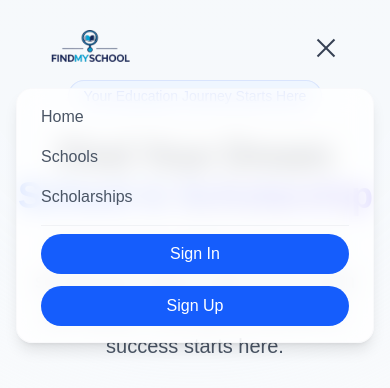
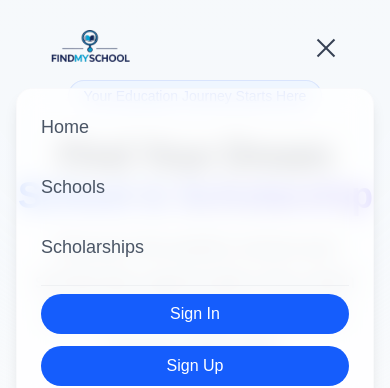
Before and after one commit to Loydie123/findmyschool, a Next.js app: page / in a window 390 px wide. Both pictures are taken after a click on the button "Toggle menu". Shown: the top 388 px of the page. Built offline with nearby package versions, Linux system fonts and the light colour scheme.

Commit message:
Fix ESLint errors and update NavLinks component with mobile styles

```diff
--- a/src/components/layout-navbar.tsx
+++ b/src/components/layout-navbar.tsx
@@ -6,12 +6,6 @@ import { NavLinks } from '@/components/ui/nav-links';
 import { AuthButtons } from '@/components/auth/auth-buttons';
 import { AnimatedMenu } from '@/components/ui/animated-menu';
 import { BurgerButton } from '@/components/ui/burger-button';
-
-const navigation = [
-  { name: 'Home', href: '/' },
-  { name: 'Schools', href: '/schools' },
-  { name: 'Scholarships', href: '/scholarships' },
-];
 
 export function Navbar() {
   const [isScrolled, setIsScrolled] = useState(false);
--- a/src/components/sections/features.tsx
+++ b/src/components/sections/features.tsx
@@ -102,7 +102,7 @@ export function Features({
           whileInView="visible"
           viewport={{ once: true }}
         >
-          {features.map((feature, index) => {
+          {features.map((feature) => {
             const colors = gradientClasses[feature.gradient.from as keyof typeof gradientClasses];
 
             return (
--- a/src/components/ui/carousel.tsx
+++ b/src/components/ui/carousel.tsx
@@ -10,8 +10,6 @@ interface CarouselProps {
   autoPlayInterval?: number;
   className?: string;
   imageHeight?: string;
-  showControls?: boolean;
-  showIndicators?: boolean;
 }
 
 export function Carousel({
@@ -19,8 +17,6 @@ export function Carousel({
   autoPlayInterval = 4500,
   className = "",
   imageHeight = "h-[500px]",
-  showControls = false,
-  showIndicators = false,
 }: CarouselProps) {
   const [currentIndex, setCurrentIndex] = useState(0);
   const [direction, setDirection] = useState(0);
--- a/src/components/ui/nav-links.tsx
+++ b/src/components/ui/nav-links.tsx
@@ -24,7 +24,9 @@ export function NavLinks({ isMobile = false, onItemClick }: NavLinksProps) {
         <Link
           key={item.name}
           href={item.href}
-          className="text-gray-600 hover:text-blue-600 transition-colors select-none"
+          className={`text-gray-600 hover:text-blue-600 transition-colors select-none ${
+            isMobile ? 'text-lg py-2' : ''
+          }`}
           onClick={onItemClick}
           onDragStart={preventDrag}
           draggable="false"
```
